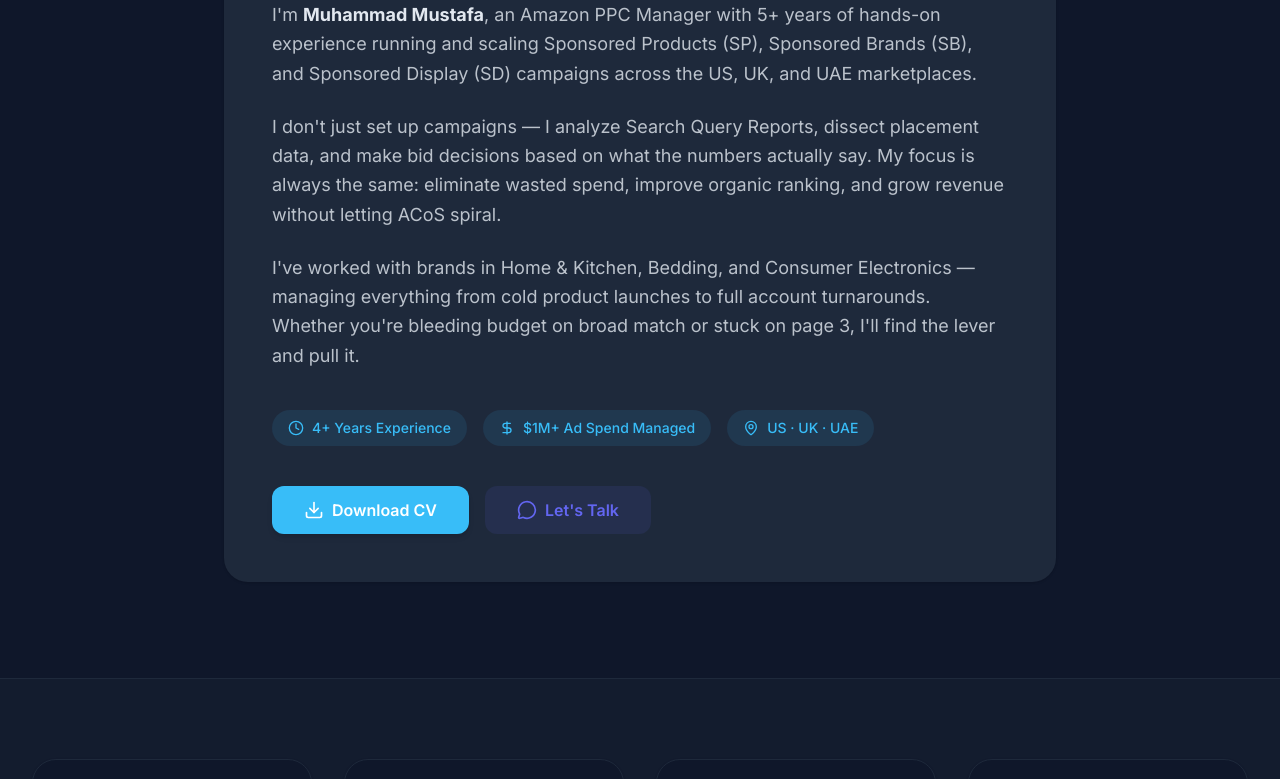
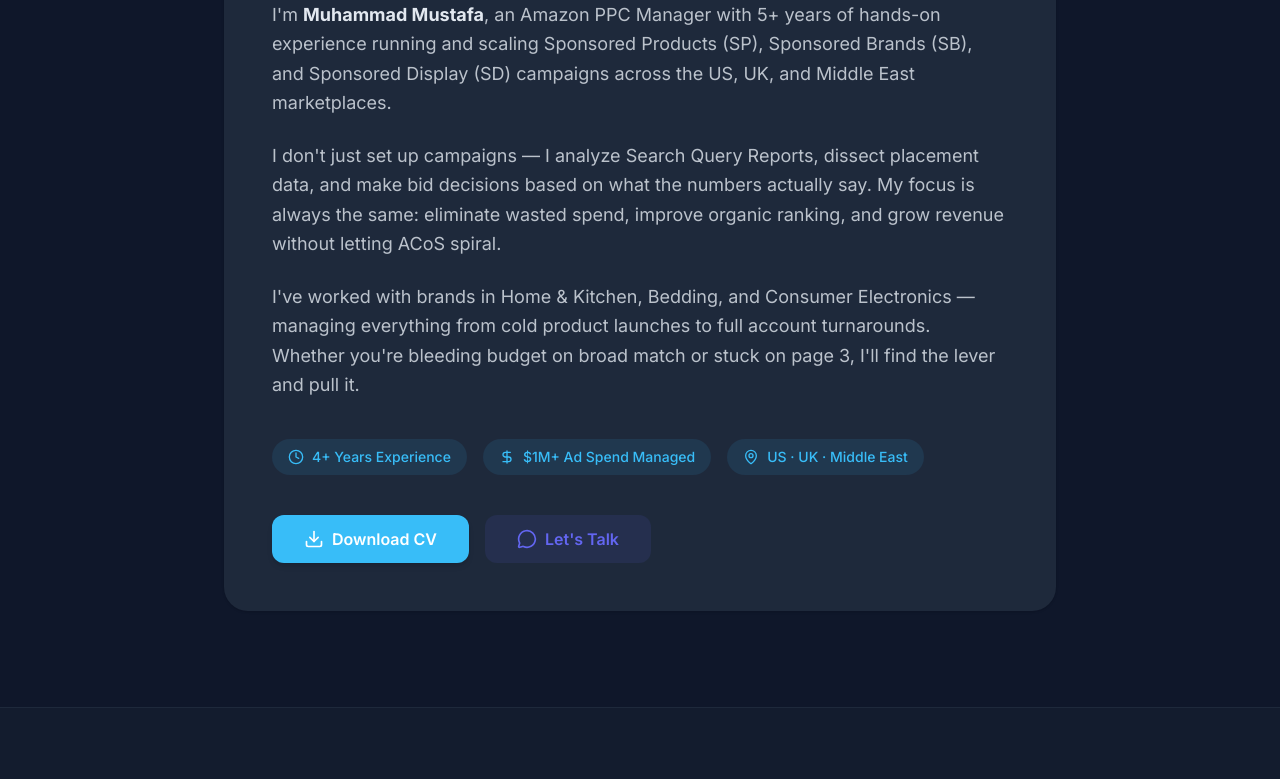
Before and after one commit to mohammadmustafa786/muhammad-mustafa-portfolio, a Next.js app: page / in a window 1280 px wide. Shown: the part 1076-1855 px from the top of the page. Built offline with nearby package versions, Linux system fonts and the light colour scheme.

Commit message:
Update About.tsx

```diff
--- a/components/About.tsx
+++ b/components/About.tsx
@@ -7,7 +7,7 @@ export function About() {
   const quickStats = [
     { label: "4+ Years Experience", icon: Clock },
     { label: "$1M+ Ad Spend Managed", icon: DollarSign },
-    { label: "US · UK · UAE", icon: MapPin },
+    { label: "US · UK · Middle East", icon: MapPin },
   ];
 
   return (
@@ -35,7 +35,7 @@ export function About() {
 
           <div className="space-y-6 text-lg text-foreground/80 leading-relaxed mb-10">
             <p>
-              I&apos;m <strong className="text-foreground">Muhammad Mustafa</strong>, an Amazon PPC Manager with 5+ years of hands-on experience running and scaling Sponsored Products (SP), Sponsored Brands (SB), and Sponsored Display (SD) campaigns across the US, UK, and UAE marketplaces.
+              I&apos;m <strong className="text-foreground">Muhammad Mustafa</strong>, an Amazon PPC Manager with 5+ years of hands-on experience running and scaling Sponsored Products (SP), Sponsored Brands (SB), and Sponsored Display (SD) campaigns across the US, UK, and Middle East marketplaces.
             </p>
             <p>
               I don&apos;t just set up campaigns — I analyze Search Query Reports, dissect placement data, and make bid decisions based on what the numbers actually say. My focus is always the same: eliminate wasted spend, improve organic ranking, and grow revenue without letting ACoS spiral.
```
